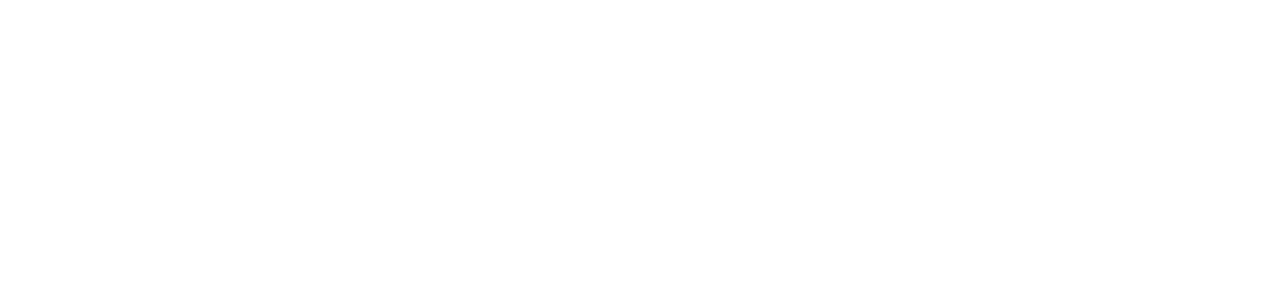
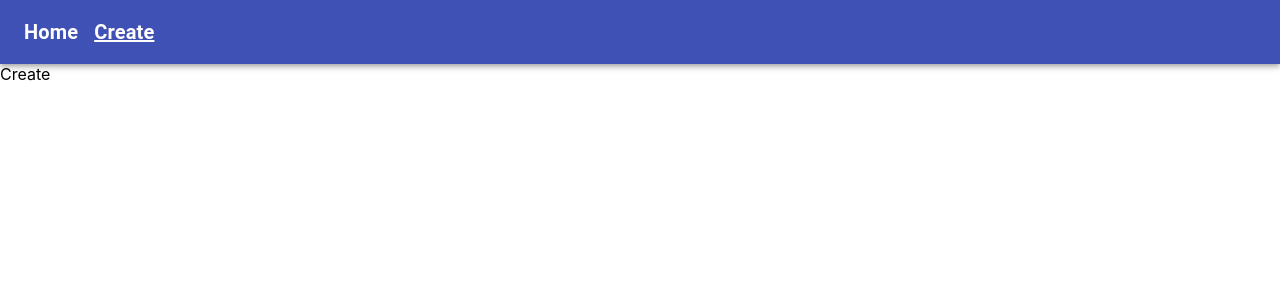
Before and after one commit to aeiberra/Strapi-with-React, a React (Create React App) app in the folder ig-frontend/: page /create in a window 1280 px wide. Shown: the top 300 px of the page. Built offline with nearby package versions, Linux system fonts and the light colour scheme.

Commit message:
FRONT: ADD AppBar

```diff
--- a/ig-frontend/src/App.css
+++ b/ig-frontend/src/App.css
@@ -1,38 +1,21 @@
-.App {
-  text-align: center;
+.Post {
+  display: flex;
+  width: 100%;
+  justify-content: center;
+  margin-top: 50px;
 }
 
-.App-logo {
-  height: 40vmin;
-  pointer-events: none;
+.Card-Author>span {
+  margin-left: 170px;
+  font-size: 13px;
 }
 
-@media (prefers-reduced-motion: no-preference) {
-  .App-logo {
-    animation: App-logo-spin infinite 20s linear;
-  }
+.Nav a {
+  text-decoration: none;
+  color: #FFF;
+  font-weight: bold;
 }
 
-.App-header {
-  background-color: #282c34;
-  min-height: 100vh;
-  display: flex;
-  flex-direction: column;
-  align-items: center;
-  justify-content: center;
-  font-size: calc(10px + 2vmin);
-  color: white;
+.Nav a.active {
+  text-decoration: underline;
 }
-
-.App-link {
-  color: #61dafb;
-}
-
-@keyframes App-logo-spin {
-  from {
-    transform: rotate(0deg);
-  }
-  to {
-    transform: rotate(360deg);
-  }
-}
--- a/ig-frontend/src/App.js
+++ b/ig-frontend/src/App.js
@@ -1,6 +1,10 @@
 import React from 'react';
 import {BrowserRouter, Switch, Route} from 'react-router-dom';
+
+import Nav from './componets/Nav';
+
 import Home from "./pages/Home";
+import Create from "./pages/Create";
 import './App.css';
 
 function App() {
@@ -8,8 +12,10 @@
     return (
         <div className="App">
             <BrowserRouter>
+                <Nav/>
                 <Switch>
-                  <Route path="/" exact component={Home} />
+                    <Route path="/" exact component={Home}/>
+                    <Route path="/create" exact component={Create}/>
                 </Switch>
             </BrowserRouter>
         </div>
--- /dev/null
+++ b/ig-frontend/src/componets/Nav.js
@@ -0,0 +1,34 @@
+import React from 'react';
+import {NavLink} from "react-router-dom";
+import { makeStyles } from '@material-ui/core/styles';
+import AppBar from '@material-ui/core/AppBar';
+import Toolbar from '@material-ui/core/Toolbar';
+import Typography from '@material-ui/core/Typography';
+import Button from '@material-ui/core/Button';
+import IconButton from '@material-ui/core/IconButton';
+import MenuIcon from '@material-ui/icons/Menu';
+
+const useStyles = makeStyles((theme) => ({
+    title: {
+        marginRight: theme.spacing(2),
+    },
+}));
+
+export default function ButtonAppBar() {
+    const classes = useStyles();
+
+    return (
+        <div className="Nav">
+            <AppBar position="static">
+                <Toolbar>
+                    <Typography variant="h6" className={classes.title}>
+                        <NavLink to="/" exact>Home</NavLink>
+                    </Typography>
+                    <Typography variant="h6" className={classes.title}>
+                        <NavLink to="/create" exact>Create</NavLink>
+                    </Typography>
+                </Toolbar>
+            </AppBar>
+        </div>
+    );
+}
--- a/ig-frontend/src/index.css
+++ b/ig-frontend/src/index.css
@@ -11,15 +11,3 @@
   font-family: source-code-pro, Menlo, Monaco, Consolas, 'Courier New',
     monospace;
 }
-
-.Post {
-  display: flex;
-  width: 100%;
-  justify-content: center;
-  margin-top: 50px;
-}
-
-.Card-Author>span {
-  margin-left: 170px;
-  font-size: 13px;
-}
--- /dev/null
+++ b/ig-frontend/src/pages/Create.js
@@ -0,0 +1,7 @@
+import React from 'react';
+
+export default () => (
+    <div className="Create">
+        Create
+    </div>
+)
```
Lines whose indentation alone changed are shown as unchanged.
